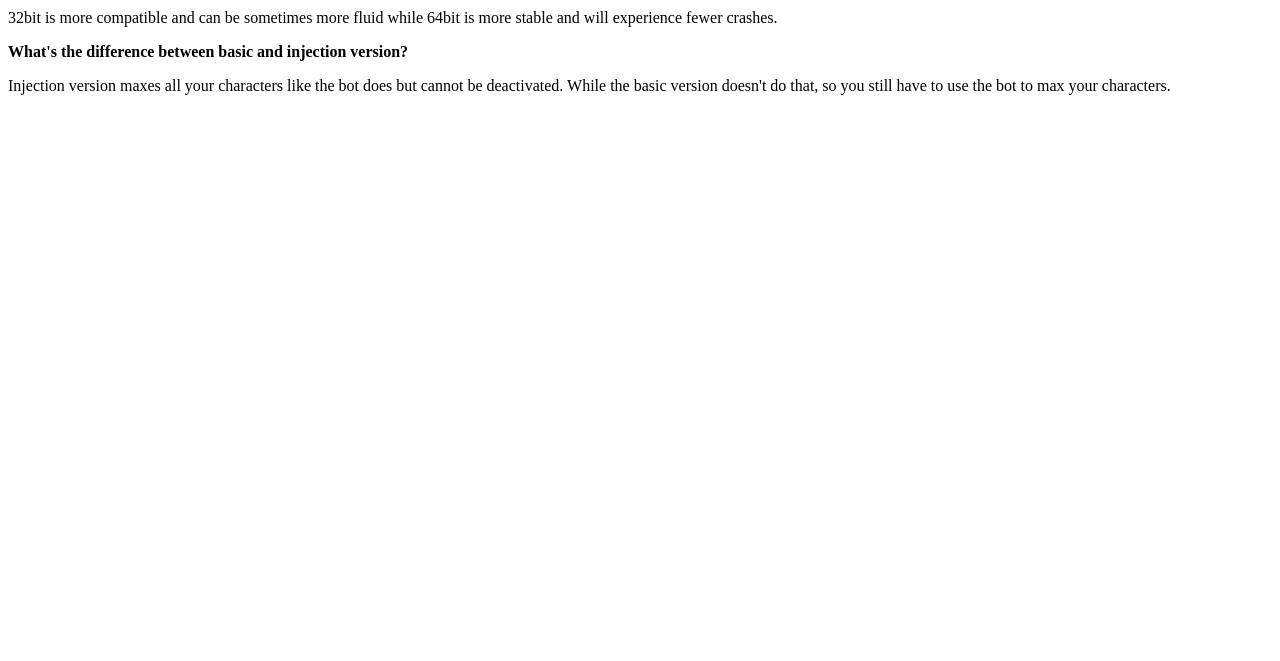
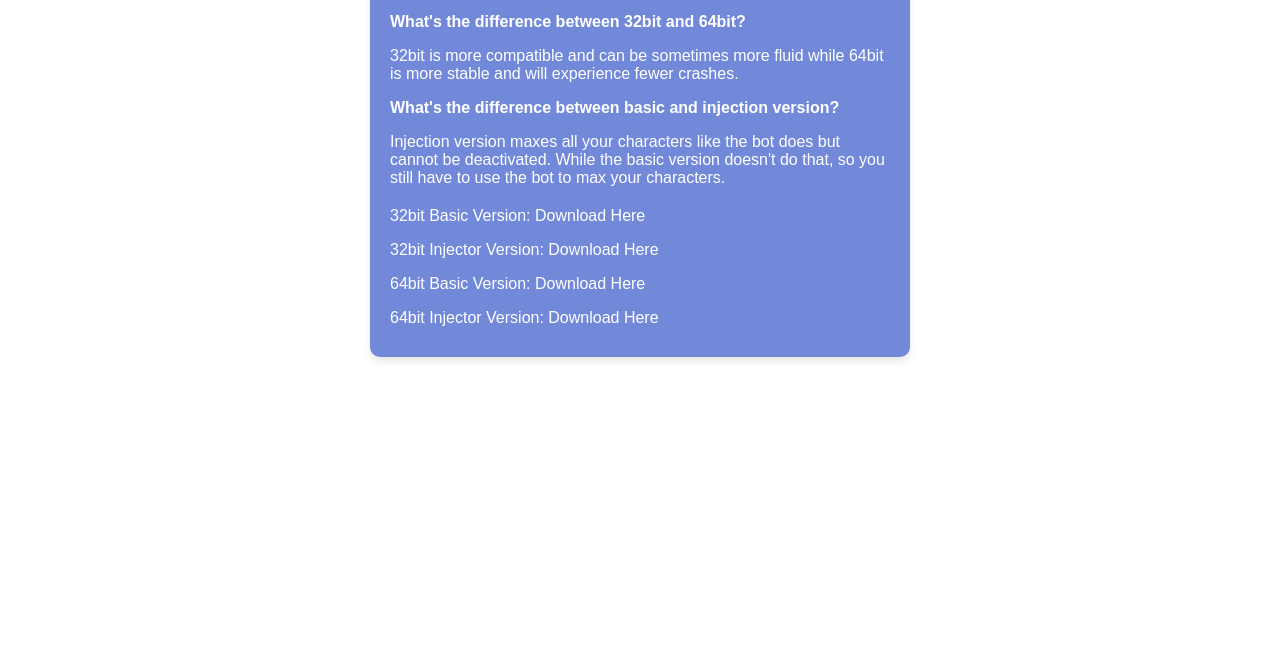
Before and after one commit to mindsetpro/godku.readthedocs.io.legends-hub.info, a plain HTML site: page index.html in a window 1280 px wide. Shown: the part 139-800 px from the top of the page. Drawn offline with Linux system fonts and the light colour scheme; a script that the page names is missing.

Commit message:
Update index.html

```diff
--- a/index.html
+++ b/index.html
@@ -5,19 +5,68 @@
 
   <script src="https://cdn.jsdelivr.net/npm/discord-embed-js@1.1.0/discord-embed.min.js"></script>
 
+  <style>
+    body {
+      font-family: Arial, sans-serif;
+      margin: 0;
+      padding: 0;
+    }
+
+    #discord-embed-container {
+      max-width: 500px;
+      margin: 0 auto;
+      padding: 20px;
+      background-color: #7289da;
+      border-radius: 10px;
+      box-shadow: 0 4px 8px rgba(0, 0, 0, 0.1);
+      color: #fff;
+    }
+
+    h1 {
+      color: #fff;
+      text-align: center;
+    }
+
+    p, strong {
+      color: #fff;
+    }
+
+    .download-links {
+      margin-top: 20px;
+    }
+
+    .download-link {
+      margin-bottom: 10px;
+    }
+
+    .download-link a {
+      color: #fff;
+      text-decoration: none;
+    }
+
+    .download-link a:hover {
+      text-decoration: underline;
+    }
+  </style>
+
 </head>
 
 <body>
 
+  <div id="discord-embed-container">
     <h1>Mod Apk</h1>
-
     <p>You can download godku mod apk. There are different versions to fit what you want.</p>
-
     <p><strong>What's the difference between 32bit and 64bit?</strong></p>
     <p>32bit is more compatible and can be sometimes more fluid while 64bit is more stable and will experience fewer crashes.</p>
-
     <p><strong>What's the difference between basic and injection version?</strong></p>
     <p>Injection version maxes all your characters like the bot does but cannot be deactivated. While the basic version doesn't do that, so you still have to use the bot to max your characters.</p>
+    <div class="download-links">
+      <p class="download-link">32bit Basic Version: <a href="https://www.mediafire.com/file/cvrm5q0u8fj8yzr/Godku_ModMenu_Basic_32Bit_DBL_4.34.0.apk/file">Download Here</a></p>
+      <p class="download-link">32bit Injector Version: <a href="https://www.mediafire.com/file/45sxnmmsg3mfxap/Godku_ModMenu_Injection_32Bit_DBL_4.34.0.apk/file">Download Here</a></p>
+      <p class="download-link">64bit Basic Version: <a href="https://www.mediafire.com/file/iwelwaspmliqpzw/Godku_ModMenu_Basic_64Bit_DBL_4.34.0.apk/file">Download Here</a></p>
+      <p class="download-link">64bit Injector Version: <a href="https://www.mediafire.com/file/vmdffh3bxg0fkht/Godku_ModMenu_injection_64Bit_DBL_4.34.0.apk/file">Download Here</a></p>
+    </div>
+  </div>
 
   <div id="discord-embed"></div>
 
```
Lines whose indentation alone changed are shown as unchanged.
